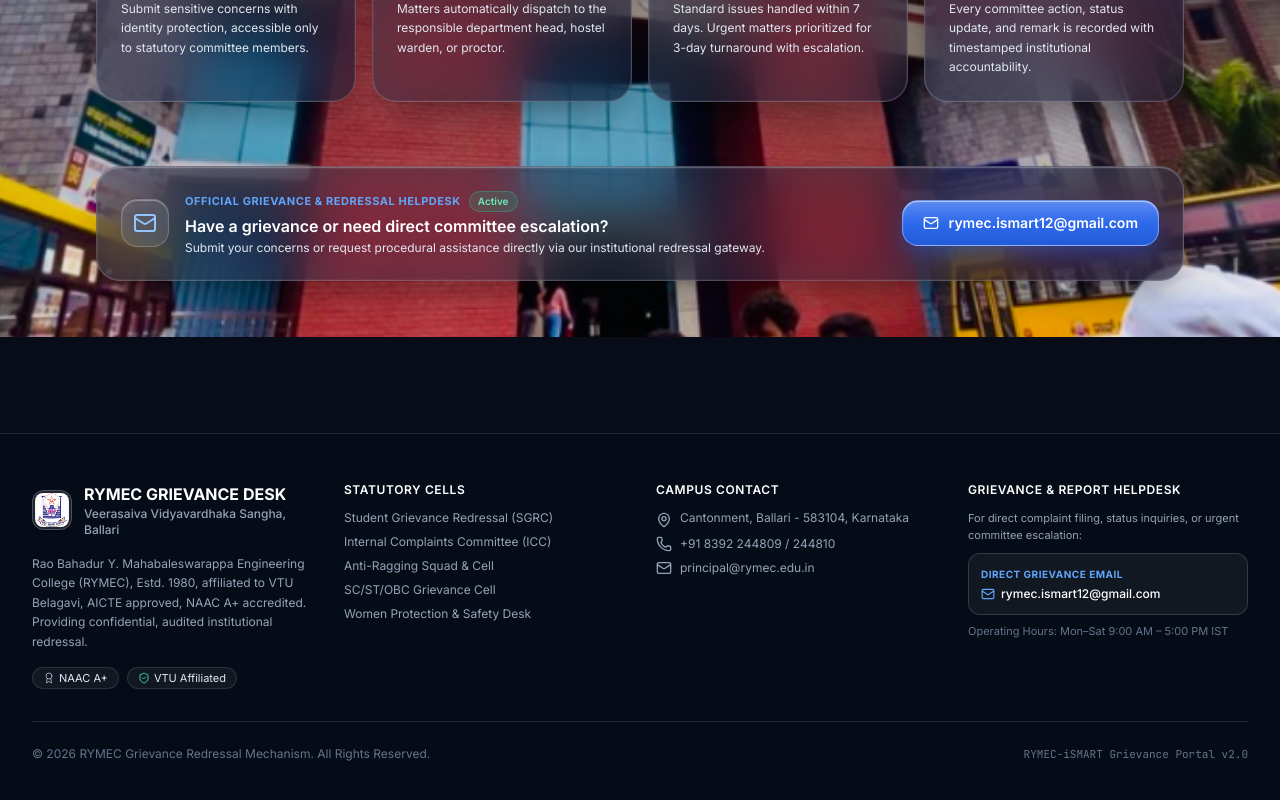
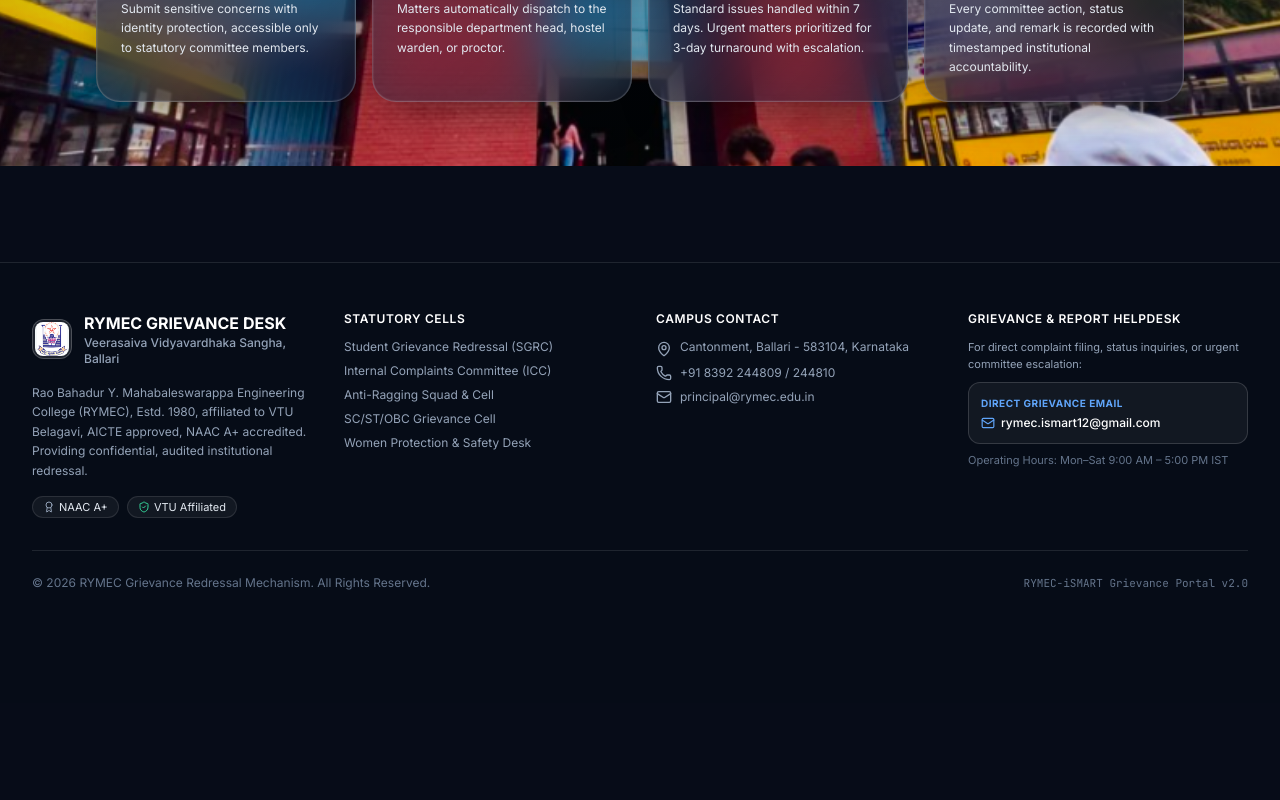
Before and after one commit to nagavakkalagadda/RYMEC-COMPLAINT-DESK, a React (Vite) app in the folder frontend/: page / in a window 1280 px wide. Shown: the part 812-1612 px from the top of the page. After the commit the page ends 1515 px from the top, so only its background shows below. Built offline with nearby package versions, Linux system fonts and the light colour scheme.

Commit message:
style: remove official grievance helpdesk box from landing hero

```diff
--- a/frontend/src/components/public/LandingHero.tsx
+++ b/frontend/src/components/public/LandingHero.tsx
@@ -153,43 +153,6 @@ export const LandingHero: React.FC<LandingHeroProps> = ({
         </div>
       </div>
 
-      {/* ── Official Grievance Contact & Report Support Banner ── */}
-      <div className="relative z-10 w-full max-w-6xl mx-auto px-4 sm:px-6 lg:px-8 pb-14">
-        <div className="ios-glass-card rounded-3xl p-5 sm:p-6 flex flex-col md:flex-row items-center justify-between gap-5 border border-white/20 shadow-2xl">
-          <div className="flex items-center gap-4 text-left w-full md:w-auto">
-            <div className="flex h-12 w-12 items-center justify-center rounded-2xl bg-white/10 border border-white/20 text-white shadow-[inset_0_1px_1px_rgba(255,255,255,0.35)] backdrop-blur-md shrink-0">
-              <Mail className="h-6 w-6 text-blue-300" />
-            </div>
-            <div>
-              <div className="flex items-center gap-2">
-                <span className="text-[11px] font-bold uppercase tracking-wider text-blue-400">
-                  Official Grievance & Redressal Helpdesk
-                </span>
-                <span className="rounded-full bg-emerald-500/20 border border-emerald-400/30 px-2 py-0.5 text-[10px] font-semibold text-emerald-300">
-                  Active
-                </span>
-              </div>
-              <h4 className="text-sm sm:text-base font-semibold text-white mt-0.5">
-                Have a grievance or need direct committee escalation?
-              </h4>
-              <p className="text-xs text-silver-300 mt-0.5">
-                Submit your concerns or request procedural assistance directly via our institutional redressal gateway.
-              </p>
-            </div>
-          </div>
-
-          <div className="flex items-center gap-3 shrink-0 w-full md:w-auto justify-end">
-            <a
-              href="mailto:rymec.ismart12@gmail.com"
-              className="ios-glass-btn-primary rounded-2xl px-5 py-3 text-xs sm:text-sm font-semibold text-white inline-flex items-center justify-center gap-2.5 w-full md:w-auto shadow-lg hover:scale-[1.02] active:scale-[0.98] transition-transform cursor-pointer"
-            >
-              <Mail className="h-4 w-4" />
-              <span>rymec.ismart12@gmail.com</span>
-            </a>
-          </div>
-        </div>
-      </div>
-
     </div>
   );
 };
```
